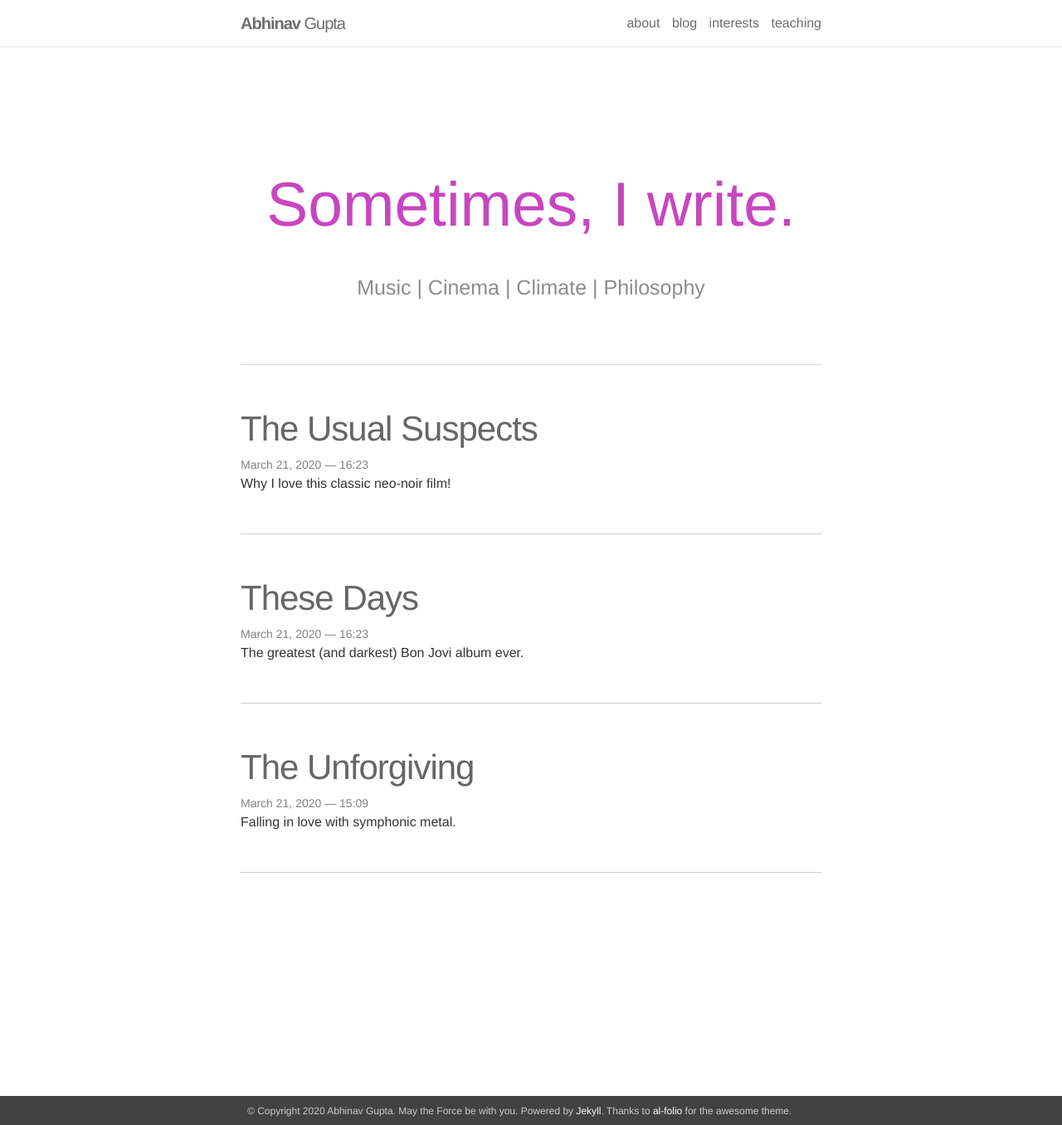
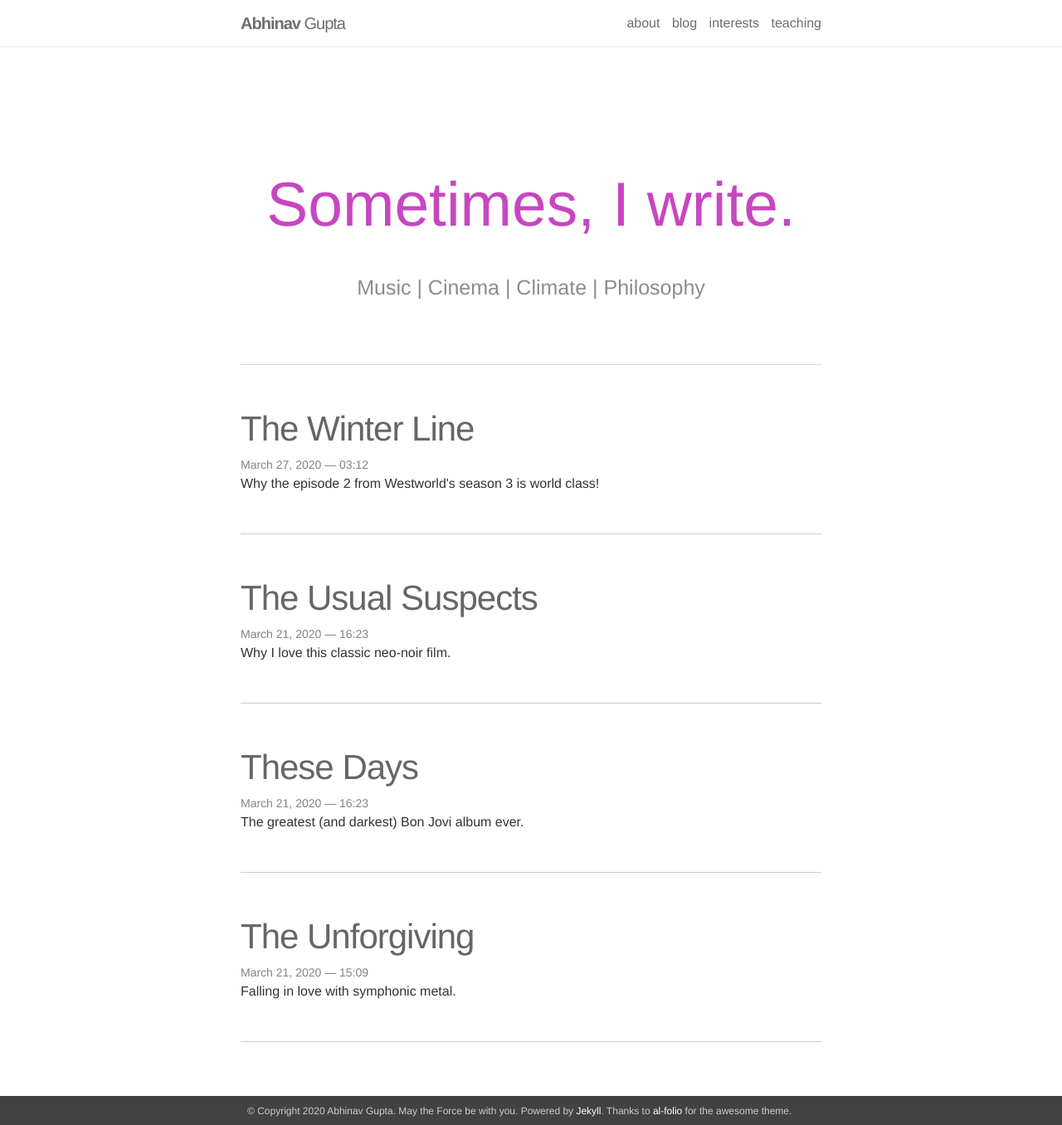
Before and after one commit to BonJovi1/bonjovi1.github.io, a Jekyll site: the page built from blog/index.html, in a window 1280 px wide and 1356 px high. Shown: the whole window at 83% size. Built offline with Jekyll 4.4.1, drawn with Linux system fonts in a browser that asks for light colours; nearby versions of some CDN libraries; the list of posts is cut into pages by our own code.

Commit message:
adding the westworld post

```diff
--- a/_posts/2020-03-23-usualsuspects.markdown
+++ b/_posts/2020-03-23-usualsuspects.markdown
@@ -2,7 +2,7 @@
 layout: post
 title:  The Usual Suspects
 date:   2020-03-21 16:23:00
-description: Why I love this classic neo-noir film!
+description: Why I love this classic neo-noir film.
 ---
 
 <div class="img_row">
--- /dev/null
+++ b/_posts/2020-03-28-winterline.markdown
@@ -0,0 +1,132 @@
+---
+layout: post
+title:  The Winter Line
+date:   2020-03-27 03:12:00
+description: Why the episode 2 from Westworld's season 3 is world class!
+---
+
+<div class="img_row">
+    <img class="col three" src="{{ site.baseurl }}/assets/img/westworld1.jpg">
+</div>
+
+<div class="col three caption">
+    Westworld, Season 3 Opening Sequence Image credits: Source of Gamers
+</div>
+<br>
+
+Westworld is honestly my favourite TV show of all time. Created by my favourite director's brother, Jonathan Nolan and his wife, Lisa Joy, this futuristic and highly technological science fiction flick is not for 'casual viewers' due to its mind bending storylines and non linear plots. It could confuse even the best of the best. It's cinematography is spectacular, some top class acting by the industry's best (cue Evan Rachel Wood and Thandie Newton) and well, very heartfelt music score by none other than Ramin Djawadi himself!
+
+It's been a very long wait for the third season - two whole years. It's really not surprising though, considering the amount of time and thought to create such complexly beatiful plots with some crazy twists. After two very mind boggling seasons, it's been the worth the wait!
+
+When I watched the second episode, 'The Winter Line', I was in awe and tears by the end of it. It was absolute genius! The storyline, the dialogue, the acting, the directing - it was all top notch. But what I particularly liked about this episode was detail. The writers and the director have paid so much attention to even the slightest details, it's amazing how one could think so much! It's only been two episodes so far as of the date I'm writing this, but I had to write about this episode, it's truly been one of my favourites of all time!
+
+Here are some really cool things about this episode. Oh and before you go ahead...
+
+### (VERY) Major Spoilers Ahead
+
+#### No Dolores
+<div class="img_row">
+    <center> <img src="{{ site.baseurl }}/assets/img/w2.jpg"> </center>
+</div>
+<div class="col three caption">
+    Maeve in this episode wears a beatiful red dress! Image credits: Westworld Fandom
+</div>
+<br>
+
+Yes, you read that right. This is one of the very few episodes of Westworld where there's no Dolores Abernathy. This one's mostly about Maeve Millay played by Thandie Newton (who won the Emmy last year for her role!) and my oh my, does she deserve and Emmy again for this!
+
+After the first episode, we know that Dolores has successfully escaped Westworld in Charlotte Hale's body. Oh and she's not alone, she's got 4-5 hosts with her whom in those ball-like chips that go into the head. She's on a mission to destroy humanity, or so it would seem. She's out with Liam Dempsey, whose data book she read in the library in season 2. No one knows what she's really upto, but if it was really about destroying mankind, would she have spared the life of that woman at the start of episode 1?
+
+Well anyways, now that we know Dolores is out there, we turn our head to the other conscious and self aware host we know - Maeve. Every viewer has inevitably grown to care for Maeve, because of her undying love for her daughter. When she had the chance to leave Westworld at the end of season 1, she didn't, because she wanted to get back to her daughter. Then in season 2, she gave her life so that her daughter could escape through 'The Door' to the secret encrypted world (largely thanks to Dolores). Many hosts made it through the door, many couldn't (including Maeve) and well, some are with Charlotte.
+
+After seeing no Maeve in the first episode, we are all so very curious to know where she is. And we finally see her alive, in a very nice red dress. But where is she?
+
+#### War World
+
+<div class="img_row">
+    <center> <img width="600" height="333" src="{{ site.baseurl }}/assets/img/w3.webp"> </center>
+</div>
+<div class="col three caption">
+    Maeve is in War World. Image credits: Film Daily
+</div>
+<br>
+
+Oh my god, yes! So far, we had seen three worlds:
+- The eponymous **Westworld**, with all the cowboys and the western setting.
+- The **British Raj World** - in season 2, when Emily (William's daughter) barely escapes from that tiger.
+- The **Shogun World** - in season 2, where we find the doppelgangers of Maeve, Hector and his gang.
+
+And now, we see a fourth park - 'War World', which a World War II themed Nazi-occupied Italy. The scene when Maeve opens those windows to show the military, the tanks and the swastika flags around is spectacular! Maeve seems confounded, as she's never been in this world before. Then enter - Hector Escaton, and my heart stops. Not because he's cut his hair and looks way older, but because he's always been Maeve's one true love. They try to escape from that place and the cinematography, showcasing the Nazi regime themed area is gorgeous. And then he reveals that beautiful red car and takes Maeve for a ride. (What's with all the red in this season though?)
+
+Hector tells her that he's got a plan to leave Westworld. Maeve says that's impossible because there'd be guards all around. And that's when Hector blows my mind away when he tells her that they could travel through air! They show this beautiful 1940s military plane, but the pilots are all dead. The look on Maeve's face when 'Hector' calls her 'Isabella' is one of total heartbreak. One cannot feel but sympathy for her character. Maeve realises that he's forgotten all about her! He's lost his awareness and is acting according to the narrative! She's back to where she started in all this. **The whole escape plot was nothing but a narrative.** She kills herself.
+
+<div class="img_row">
+    <center> <img width="500" height="333" src="{{ site.baseurl }}/assets/img/w7.jpg"> </center>
+</div>
+<div class="col three caption">
+    'Hector' can't seem to remember Maeve. Image credits: IMDB
+</div>
+<br>
+
+#### Lee Sizemore is back!
+
+Maeve wakes up in the repair facility, where she finds Hector naked in a pile of bodies (just like she found Teddy in the first season). She meets Felix and Sylvester, **who seem to have no sign of recognition when they see her.** It's understandable why Hector's forgotten her, but even Felix and Sylvester? They were real humans, why are they ignoring her? And then my heart stops again, because enter Lee sizemore! Lee (who's now got a bad leg) was presumed to be dead when he took six bullets in season 2 while trying to save Maeve and her child.
+
+He promises her that he's going to help her again to reunite with her daughter, as War World is really close to The Forge. (That's where the guests' data was being unethically stored and where Ford had uploaded the cooridnates to the 'Valley Beyond' for the other hosts).
+
+#### A trip to The Forge - and the biggest plot twist!
+
+And then, Maeve wakes up again and again with mildly modified narratives, much like Dolores used to in season 1. It gives amazing vibes, going back to the show's roots, except that Maeve (unlike Dolores) is self-aware and is trying to escape this place. She does things a bit differently and meets up with Lee, who takes her to The Forge. He tries to help Maeve remember the coordinates of the 'valley beyond'.
+
+<div class="img_row">
+    <img class="col three" src="{{ site.baseurl }}/assets/img/w9.jpeg">
+</div>
+<div class="col three caption">
+    Lee starts to break down...it's all a simulation! Image credits: meaww.com
+</div>
+<br>
+
+But of course, it wasn't Maeve who destroyed the Forge. It was Dolores, before she sent off the other hosts to the secretly encrypted world. Lee then kisses her (of course, we knew that he fancied her). There's a look of bewilderment upon Maeve's face, but not because of the kiss. **She realizes that the person she's talking to isn't actually Lee, but another host!**
+
+I fell down to the floor. Honestly, I was bamboozled. I had a hunch about whether Hector was real or not, but it was seemed so very obvious that Lee was real! And then, the most awesome thing happened! **The screen's resolution changed to from 'fuller' to something 'wider'** (I don't know the technical terms). That's when it hit Maeve and me, that it was all a simulation! In season 2, all the simulation scenes were shown in that different resolution and when the screen changed, I knew what was happening. It was the most awesome feeling in the world, kudos to the director for that beautiful scene!
+
+#### Those Easter Eggs
+Meanwhile, Bernard and Ashley (who's revealed to be a host too) are back to Westworld to find Maeve. Bernard goes to the labs in Park 4 and tries to check whether he was corrupted by Dolores in season 2. While they're in those labs, we get to see some amazing, albeit minor details.
+
+- **The Medieval World**: Oh blimey, two worlds revealed in just one episode! We see this scene with a king and queen in medieval clothes, sitting and listening to a man playing Ramin Djawadi's genius westworld theme on that string instrument. It's a small scene, but now we know that there's the medieval world too! IT's these details that makes this episode really beautiful!
+
+<div class="img_row">
+    <img class="col three" src="{{ site.baseurl }}/assets/img/w5.jpg">
+</div>
+<div class="col three caption">
+    Is that Drogon? Image credits: Vanity Fair
+</div>
+<br>
+
+- **Benioff and Weiss**: Yes, you read that right! The Game of Thrones directors make a small cameo as lab workers in Westworld where they're trying to sell off a host to Nicaragua. That host? A dragon! Could it really be that Game of Thrones is just a narrative inside Westworld?
+
+#### Limited Processing Power
+Maeve realizes that the details in this simulation world aren't complete and the code is flawed. The simulation has limited processing power and throws a statue where it freezes in mid-air. She comes up with an amazing plan and plants the map in all the hosts' pockets. The next day, everyone seems to be guilty of the theft and they start killing each other! How smart is Maeve, pulling that off. Soon, because everyone starts shooting each other, **the simulation can't take all that heavy change to the narrative and everything freezes over.**
+
+<div class="img_row">
+    <center> <img width="500" height="333" src="{{ site.baseurl }}/assets/img/w8.jpeg"> </center>
+</div>
+<div class="col three caption">
+    All the Nazi soldiers are confounded. Maeve overloads the computer. Image credits: HN Entertainment
+</div>
+<br>
+
+But what's truly beautiful about this scene is again, **detail!** Remember how in season 1, Ford would just say 'freeze all motor functions' and everything would just freeze over? Well, it's revealed by Lisa Joy in the post-episode featurette that in thoses scenes, you could still see the clothes and the hair of the hosts flying due to the wind, as they were still in the real world. But here, everything freezes, everything. There's no movement at all, indicating it's all a simulation. The attention the writers and the director had paid to every small detail is really commendable.
+
+#### Engerraund Serac
+Maeve finally awakens, finding herself in a totally different, modern world. She meets Serac, who asks her to help him kill Dolores. She refuses to do that and when she tries to kill him, Serac pushes a button and freezes her! It was a very scary moment, I mean, it's been a very long time since we've seen Maeve being controlled by someone else.
+
+<div class="img_row">
+    <img class="col three" src="{{ site.baseurl }}/assets/img/w6.jpg">
+</div>
+<div class="col three caption">
+    Serac can control Maeve! Image credits: Vanity Fair
+</div>
+<br>
+
+The stakes are real now, and Maeve is out there in the real world. Eventually, it's going to lead to showdown between Maeve and Dolores. Just the thought of them facing off sends shivers down my spine. Here's looking forward to a mind-bending and plot-twist filled season 3 of Westworld.
```
Also changed, not shown: _pages/interests.md (+1 -1 lines), assets/img/drums.png (deleted), assets/img/favicon.ico (added), assets/img/guitar.png (deleted), assets/img/guitar2.jpg (deleted), assets/img/w2.jpg (added), assets/img/w3.webp (added), assets/img/w5.jpg (added), assets/img/w6.jpg (added), assets/img/w7.jpg (added), assets/img/w8.jpeg (added), assets/img/w9.jpeg (added), assets/img/westworld1.jpg (added), 1 other file.
